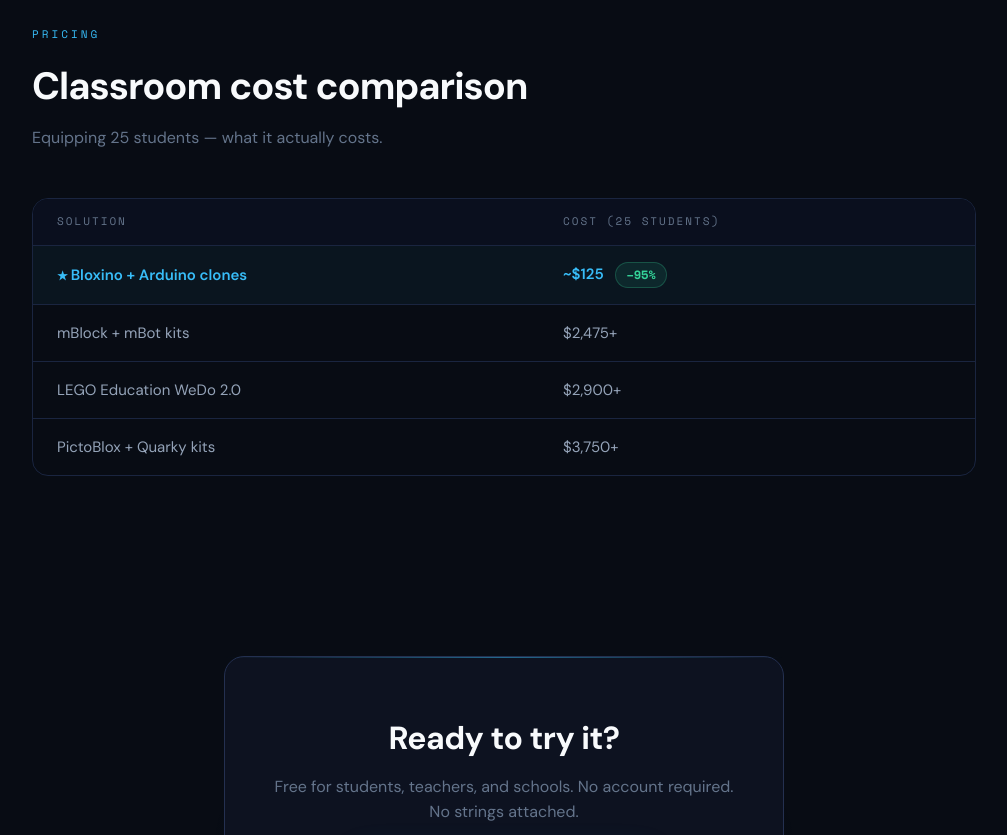
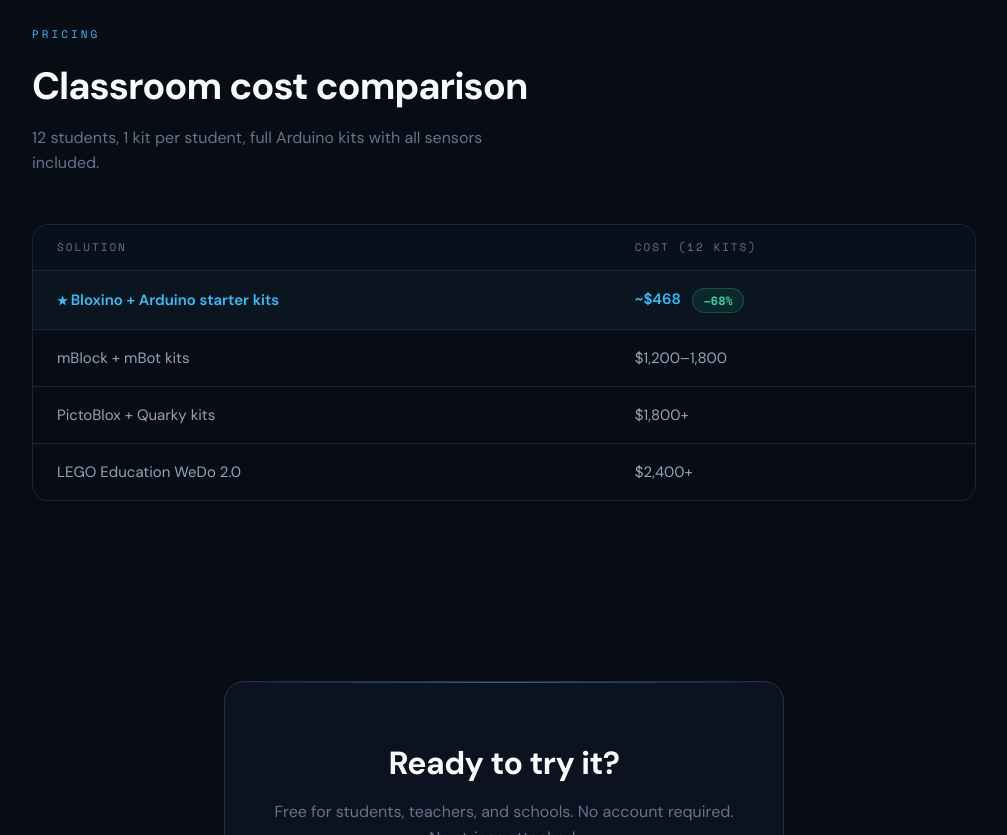
Before and after one commit to DarkDestroyer2499/bloxino, a plain HTML site: page index.html in a window 1280 px wide. Shown: the part 3160-3995 px from the top of the page, without its empty margins (136-1143 px from the left). Drawn offline with nearby package versions, Linux system fonts and the light colour scheme.

Commit message:
Update classroom cost to 12 kits and prices
Change the classroom cost comparison from 25 students to 12 students (12 kits). Update README.md and index.html: revise header/descriptions (EN/UK), change table headers to "Cost (12 kits)", update Bloxino entry to "Arduino starter kits" (~$468) and adjust cost savings, and update pricing and Ukrainian translations/UA currency approximations for mBlock+mBot, PictoBlox+Quarky, and LEGO WeDo entries.

```diff
--- a/index.html
+++ b/index.html
@@ -714,8 +714,8 @@
             <p class="section-label" data-lang="uk">Вартість</p>
             <h2 class="section-title" data-lang="en">Classroom cost comparison</h2>
             <h2 class="section-title" data-lang="uk">Порівняння вартості для класу</h2>
-            <p class="section-desc" data-lang="en">Equipping 25 students — what it actually costs.</p>
-            <p class="section-desc" data-lang="uk">Обладнання для 25 учнів — реальна вартість.</p>
+            <p class="section-desc" data-lang="en">12 students, 1 kit per student, full Arduino kits with all sensors included.</p>
+            <p class="section-desc" data-lang="uk">12 учнів, 1 набір на кожного, повні Arduino набори з усіма сенсорами.</p>
         </div>
 
         <div class="cost-table-wrap reveal">
@@ -723,29 +723,29 @@
                 <thead>
                     <tr>
                         <th data-lang="en">Solution</th>
-                        <th data-lang="en">Cost (25 students)</th>
+                        <th data-lang="en">Cost (12 kits)</th>
                         <th data-lang="uk">Рішення</th>
-                        <th data-lang="uk">Вартість (25 учнів)</th>
+                        <th data-lang="uk">Вартість (12 наборів)</th>
                     </tr>
                 </thead>
                 <tbody>
                     <tr class="highlight">
-                        <td data-lang="en">Bloxino + Arduino clones</td>
-                        <td data-lang="en">~$125 <span class="cost-savings">–95%</span></td>
-                        <td data-lang="uk">Bloxino + Arduino клони</td>
-                        <td data-lang="uk">~$125 (~5,100 грн) <span class="cost-savings">–95%</span></td>
+                        <td data-lang="en">Bloxino + Arduino starter kits</td>
+                        <td data-lang="en">~$468 <span class="cost-savings">–68%</span></td>
+                        <td data-lang="uk">Bloxino + Arduino стартові набори</td>
+                        <td data-lang="uk">~19,200 грн (~$468) <span class="cost-savings">–68%</span></td>
                     </tr>
                     <tr>
-                        <td data-lang="en">mBlock + mBot kits</td><td data-lang="en">$2,475+</td>
-                        <td data-lang="uk">mBlock + mBot набори</td><td data-lang="uk">$2,475+ (~101,000 грн)</td>
+                        <td data-lang="en">mBlock + mBot kits</td><td data-lang="en">$1,200–1,800</td>
+                        <td data-lang="uk">mBlock + mBot набори</td><td data-lang="uk">$1,200–1,800 (~49,000–74,000 грн)</td>
                     </tr>
                     <tr>
-                        <td data-lang="en">LEGO Education WeDo 2.0</td><td data-lang="en">$2,900+</td>
-                        <td data-lang="uk">LEGO Education WeDo 2.0</td><td data-lang="uk">$2,900+ (~118,000 грн)</td>
+                        <td data-lang="en">PictoBlox + Quarky kits</td><td data-lang="en">$1,800+</td>
+                        <td data-lang="uk">PictoBlox + Quarky набори</td><td data-lang="uk">$1,800+ (~74,000+ грн)</td>
                     </tr>
                     <tr>
-                        <td data-lang="en">PictoBlox + Quarky kits</td><td data-lang="en">$3,750+</td>
-                        <td data-lang="uk">PictoBlox + Quarky набори</td><td data-lang="uk">$3,750+ (~153,000 грн)</td>
+                        <td data-lang="en">LEGO Education WeDo 2.0</td><td data-lang="en">$2,400+</td>
+                        <td data-lang="uk">LEGO Education WeDo 2.0</td><td data-lang="uk">$2,400+ (~98,000+ грн)</td>
                     </tr>
                 </tbody>
             </table>
```
Also changed, not shown: 1 other file.
